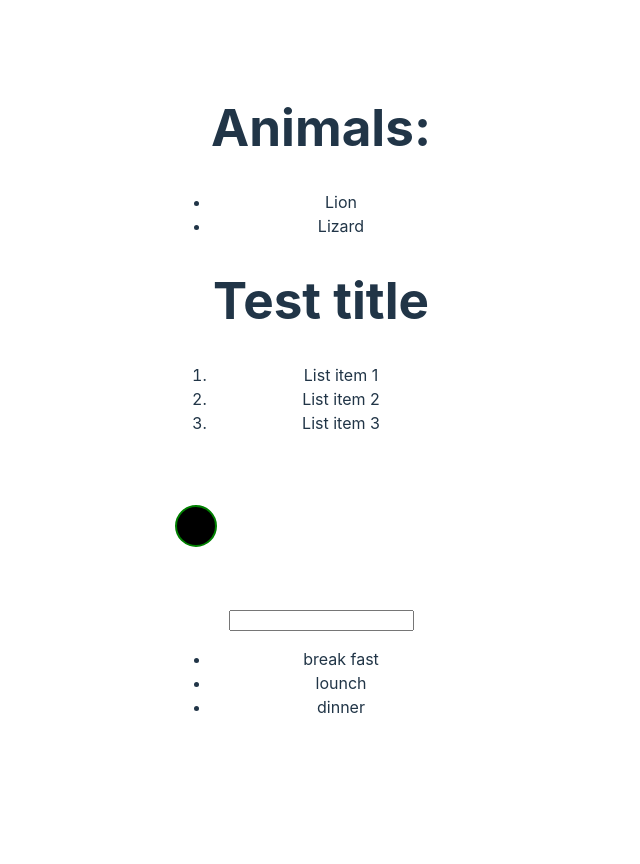
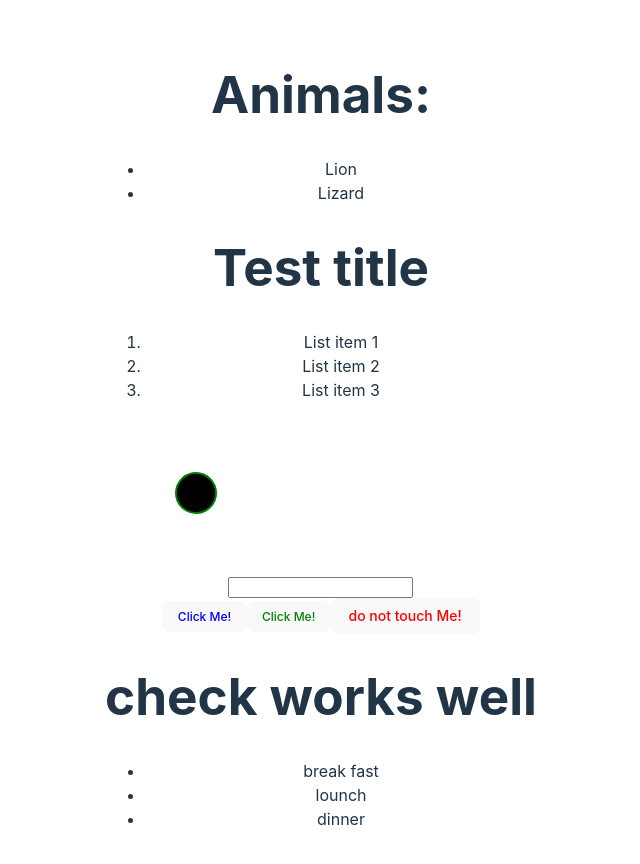
Before and after one commit to melkamu372/CV-Application-generator, a React (Vite) app: page / in a window 1280 px wide. Shown: the top 864 px of the page, without its empty margins (319-959 px from the left). Before the commit the page ends 800 px from the top, so only its background shows below. Built offline with nearby package versions, Linux system fonts and the light colour scheme.

Commit message:
pass function as props

```diff
--- a/src/TodoLists.jsx
+++ b/src/TodoLists.jsx
@@ -1,10 +1,31 @@
+
+ function Button(props){
+const buttonStyle={
+    'color':props.color,
+    'fontSize': props.fontSize + 'px'
+}
+return <button onClick={props.clickMe} style={buttonStyle}> {props.text} </button>
+ }
+
  const todo=[{task:"break fast",id:0},
 {task:"lounch", id:1},
  {task:"dinner",id:2}]
 
 function TodoList(){
-
+    Button.defaultProps = {
+        text: "Click Me!",
+        color: "blue",
+        fontSize: 12
+      };
+      const handleButtonClick = () => {
+        window.location.href = "http://www.google.com";
+      };
     return (
+        <>
+       { <Button  clickMe={handleButtonClick}/>}
+       { <Button  text="Click Me!" color="green" fontSize={12} /> }
+       {<Button  text="do not touch Me!" color="red" fontSize={14} /> }
+        <h1> check works well </h1>
 <ul>
     {todo.map((todo)=>(
 
@@ -12,7 +33,7 @@ function TodoList(){
     ))}
 
 </ul>
-
+</>
     );
 }
 export default TodoList;
```
